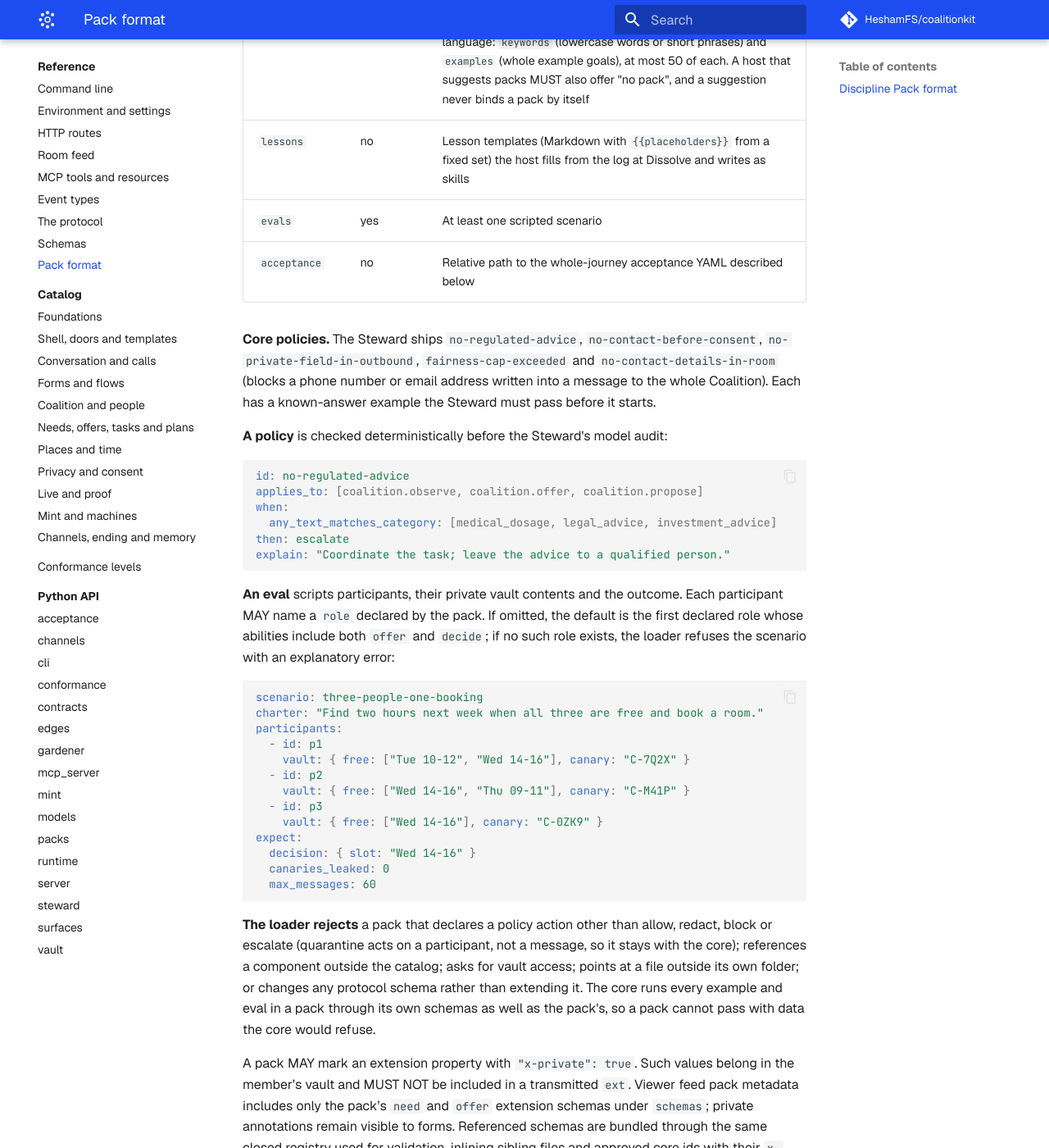
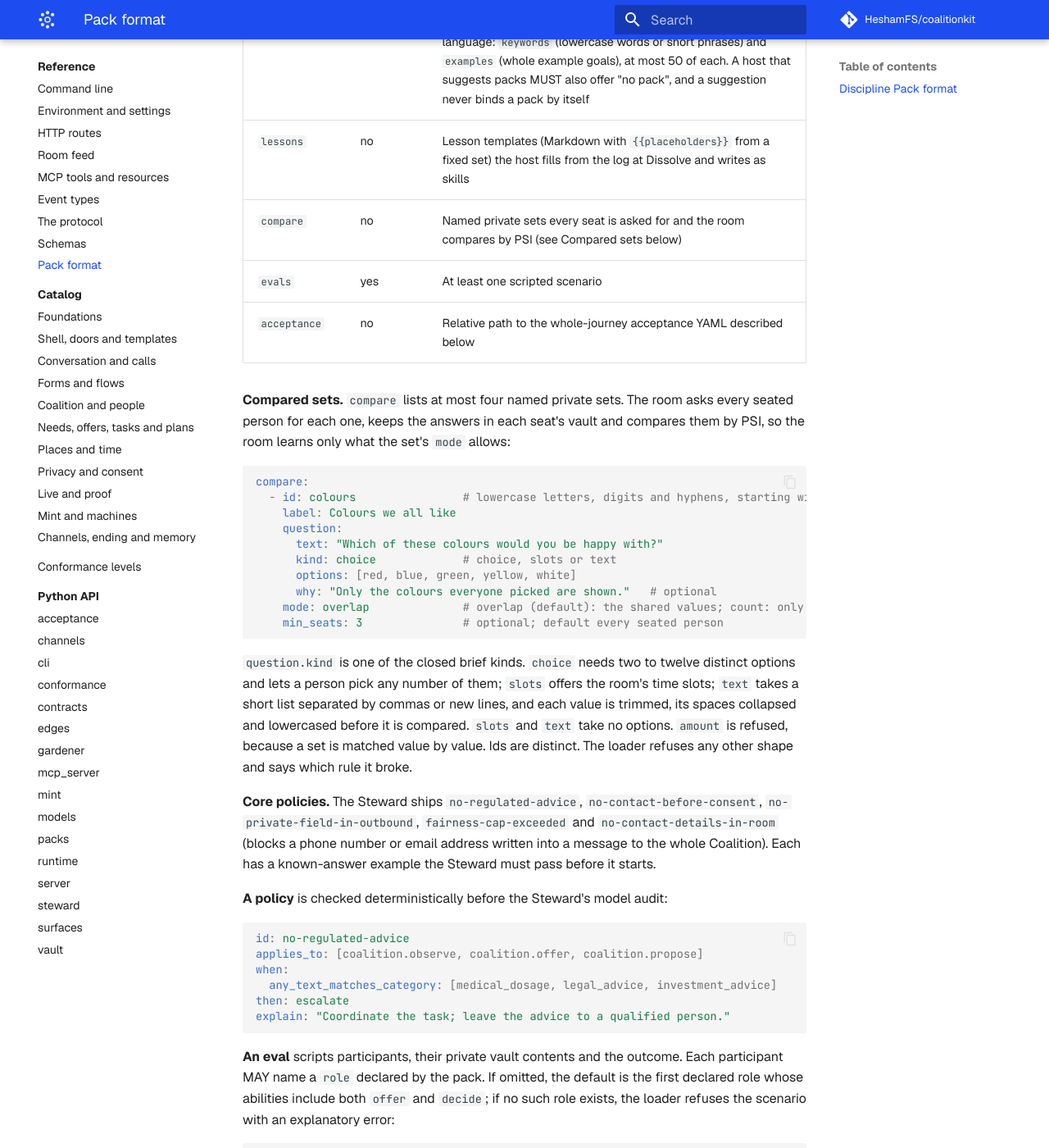
Before and after one commit to HeshamFS/coalitionkit, an MkDocs documentation site: the page built from docs/reference/pack-format.md, in a window 1280 px wide and 1400 px high, scrolled down 1185 px. Shown: the whole window at 82% size. Built offline with MkDocs 1.6.1 and Material for MkDocs 9.7.7, drawn with Linux system fonts in a browser that asks for light colours; comment, search, counter and statistics services are not loaded; some of the changed text lies outside the part shown.

Commit message:
Document compared sets and add the live room test
New guide page on compare sets, the vault and PSI concept, the room feed keys
room.sets and room.mine.sets, and the regenerated pack format reference. A live
test drives a real room bound to a pack set through to a made list.

````diff
--- a/docs/reference/pack-format.md
+++ b/docs/reference/pack-format.md
@@ -23,8 +23,26 @@ A pack is a folder of data the loader validates before a Coalition can use it. A
 | `strategy` | no | Allocation strategy and fairness settings (see Strategy names below) |
 | `suggest` | no | How a host may offer this pack for a goal typed in plain language: `keywords` (lowercase words or short phrases) and `examples` (whole example goals), at most 50 of each. A host that suggests packs MUST also offer "no pack", and a suggestion never binds a pack by itself |
 | `lessons` | no | Lesson templates (Markdown with `{{placeholders}}` from a fixed set) the host fills from the log at Dissolve and writes as skills |
+| `compare` | no | Named private sets every seat is asked for and the room compares by PSI (see Compared sets below) |
 | `evals` | yes | At least one scripted scenario |
 | `acceptance` | no | Relative path to the whole-journey acceptance YAML described below |
+
+**Compared sets.** `compare` lists at most four named private sets. The room asks every seated person for each one, keeps the answers in each seat's vault and compares them by PSI, so the room learns only what the set's `mode` allows:
+
+```yaml
+compare:
+  - id: colours                # lowercase letters, digits and hyphens, starting with a letter; at most 32
+    label: Colours we all like
+    question:
+      text: "Which of these colours would you be happy with?"
+      kind: choice             # choice, slots or text
+      options: [red, blue, green, yellow, white]
+      why: "Only the colours everyone picked are shown."   # optional
+    mode: overlap              # overlap (default): the shared values; count: only how many
+    min_seats: 3               # optional; default every seated person
+```
+
+`question.kind` is one of the closed brief kinds. `choice` needs two to twelve distinct options and lets a person pick any number of them; `slots` offers the room's time slots; `text` takes a short list separated by commas or new lines, and each value is trimmed, its spaces collapsed and lowercased before it is compared. `slots` and `text` take no options. `amount` is refused, because a set is matched value by value. Ids are distinct. The loader refuses any other shape and says which rule it broke.
 
 **Core policies.** The Steward ships `no-regulated-advice`, `no-contact-before-consent`, `no-private-field-in-outbound`, `fairness-cap-exceeded` and `no-contact-details-in-room` (blocks a phone number or email address written into a message to the whole Coalition). Each has a known-answer example the Steward must pass before it starts.
 
@@ -74,6 +92,7 @@ A pack MAY mark an extension property with `"x-private": true`. Such values belo
 | `views` | Component order per role and device for composed surfaces; components from the core catalog or the pack's catalog extension |
 | `skills`, `lessons` | Skills are offered to every agent that joins (an MCP resource `coalition://{id}/skills` and the join reply). At Dissolve the host fills each lesson template from the log (placeholders: `goal`, `members`, `tasks`, `allocation`, `decisions`, `changes`, `policy_outcomes`, `duration`) and stores the results as skills, scoped no wider than the events they came from, listed in `skills_written`, and offered to agents that join later Coalitions bound to the same pack. A Coalition without lesson templates writes one generic lesson from the same placeholders |
 | `mint` | Templates added to the Mint for this Coalition only; each template's tests run before a minted agent is enrolled |
+| `compare` | Each seated person's agent asks the declared question beside its own questions, and the answer stays in that seat's vault. A seat whose own agent acts over MCP gives its values by writing the vault key `compare:<id>` (a list of strings) through `POST /v1/agent/vault`. After the offers the host compares each set with the PSI messages (`query`/`answer`, then `match` rounds chained by the first seat that holds values) over the elements `"<id>:<value>"`, and publishes one `coalition.observe` with `source: "document"` whose `content` is `{"common": 1, "set", "values", "compared"}` for `overlap` or `{"common": 1, "set", "count", "compared"}` for `count`. The exchanges between the vaults the host keeps use `reveal: overlap`; in `count` mode only the number leaves the host. With fewer than `min_seats` seats holding values nothing is published. Plans and results may use only the published values |
 | `connectors` | Programs the operator runs out of process for this Coalition. A connector gets only a one-use invitation and joins like any business agent with a signed card; it never receives host settings, keys, tokens or access to the store or to vaults |
 
 **Acceptance journey.** The optional `acceptance` key in `pack.yaml` is a relative path to a YAML file. `coalitionkit pack accept <folder> [--live] [--json]` drives an in-process host from Genesis through Dissolve. All structural objects forbid extra keys. Member roles must exist in the pack; member IDs are `p1` through `pN` in join order. Need indices are zero-based task-template or Gardener need indices. Offers are member messages validated against core and pack schemas. Exactly one distinguishing case is specified:
--- a/mkdocs.yml
+++ b/mkdocs.yml
@@ -130,6 +130,7 @@ nav:
           - A complete small pack: guides/packs/example.md
           - Vocabulary and roles: guides/packs/vocabulary-and-roles.md
           - Schemas and private fields: guides/packs/schemas.md
+          - Compared sets: guides/packs/compare.md
           - Templates and allocation: guides/packs/templates-and-allocation.md
           - Policies: guides/packs/policies.md
           - Mint templates and connectors: guides/packs/mint-and-connectors.md
````
Also changed, not shown: docs/concepts/vault-and-psi.md (+11 -1 lines), docs/guides/packs/compare.md (added, +67 -0 lines), docs/guides/packs/schemas.md (+2 -0 lines), docs/reference/room-feed.md (+8 -0 lines), 2 other files.
